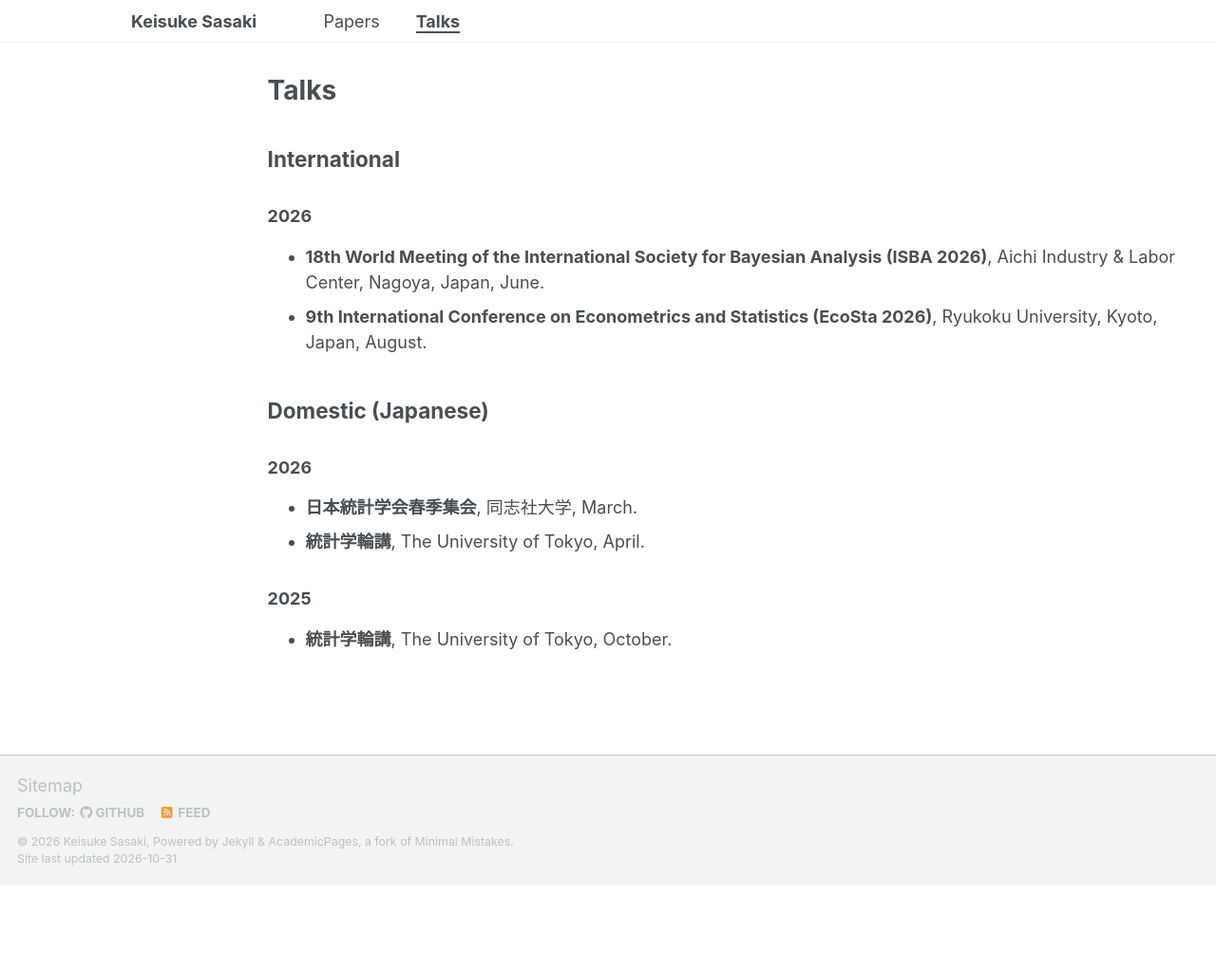
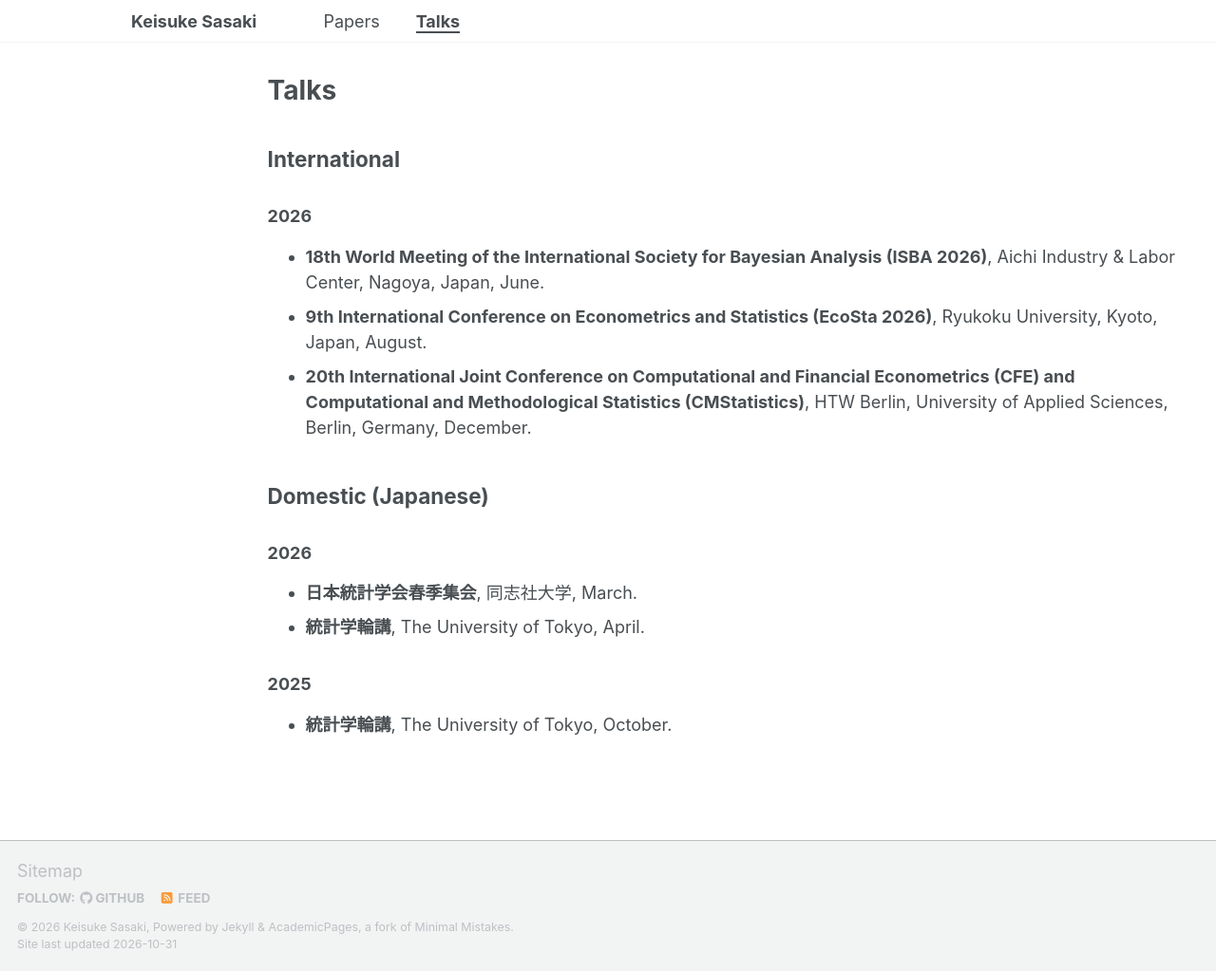
Before and after one commit to ksasaki-stats/ksasaki-stats.github.io, a Jekyll site: the page built from _pages/talks.html, in a window 1280 px wide and 1023 px high. Shown: the whole window at 95% size. Built offline with Jekyll 4.4.1, drawn with Linux system fonts in a browser that asks for light colours; a script bundle is joined from its source files by our own code; library files that are not in the unit come from our copies.

Commit message:
Add CFE-CMStatistics 2026 to international talks

```diff
--- a/_pages/talks.html
+++ b/_pages/talks.html
@@ -13,6 +13,8 @@ author_profile: false
   <li><strong>18th World Meeting of the International Society for Bayesian Analysis (ISBA 2026)</strong>, Aichi Industry &amp; Labor Center, Nagoya, Japan, June.</li>
 
   <li><strong>9th International Conference on Econometrics and Statistics (EcoSta 2026)</strong>, Ryukoku University, Kyoto, Japan, August.</li>
+
+  <li><strong>20th International Joint Conference on Computational and Financial Econometrics (CFE) and Computational and Methodological Statistics (CMStatistics)</strong>, HTW Berlin, University of Applied Sciences, Berlin, Germany, December.</li>
 </ul>
 
 <h2>Domestic (Japanese)</h2>
```
